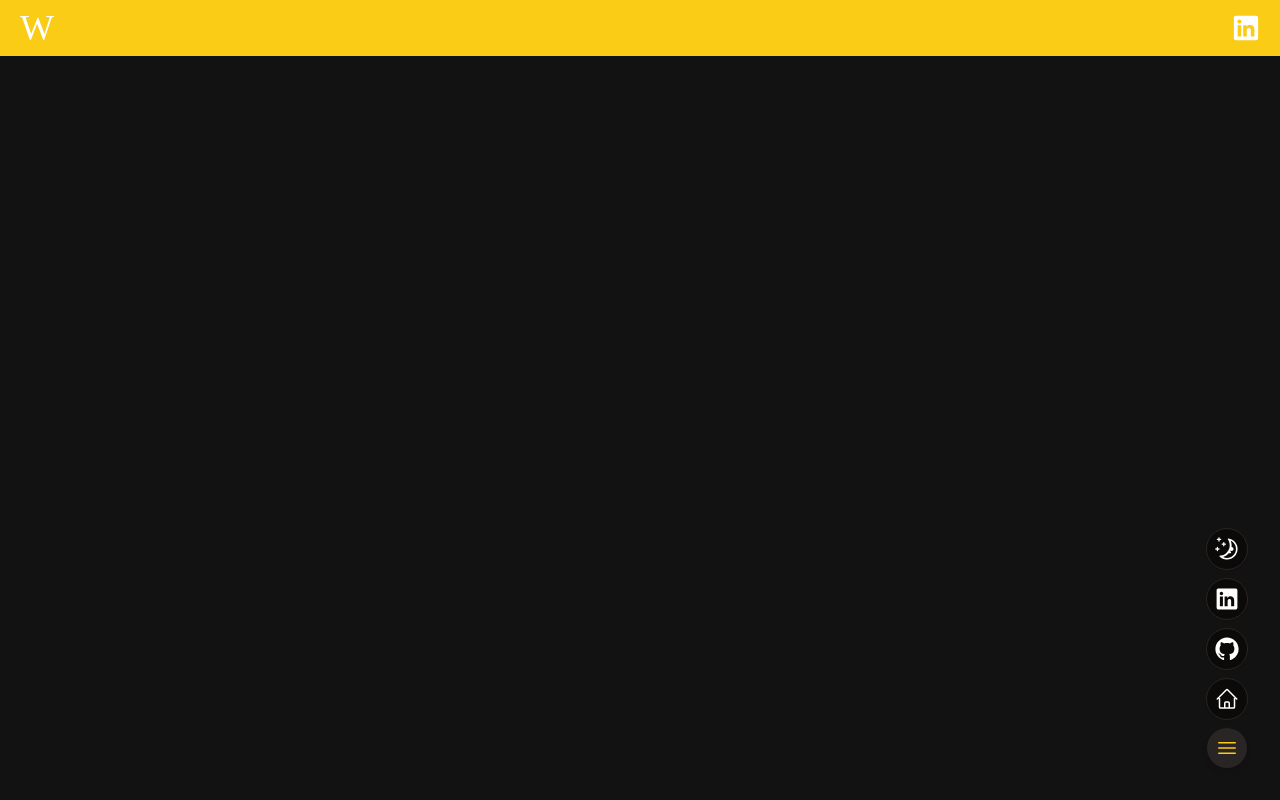
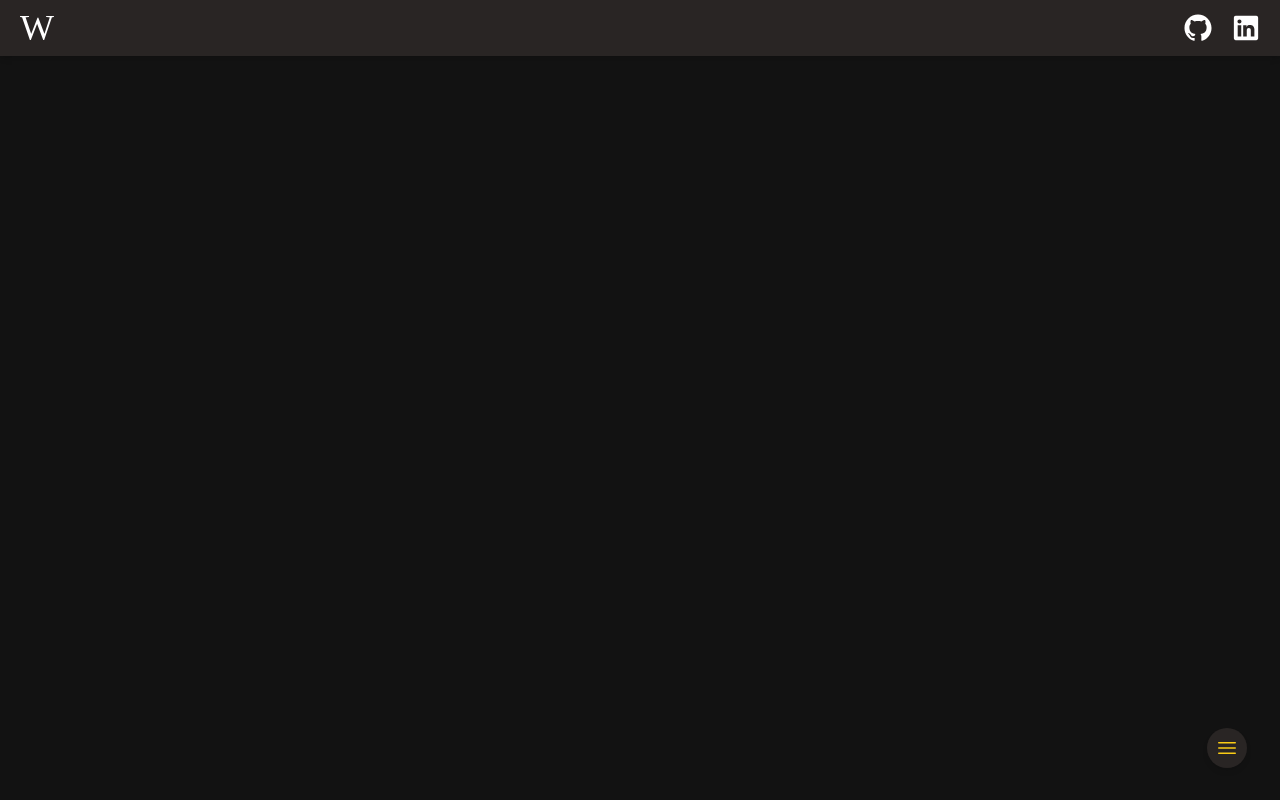
Before and after one commit to Wilfreno/About-me, a Next.js app: page / in a window 1280 px wide. Both pictures are taken after a click on the button 1228 px from the left and 748 px from the top of the page. Built offline with nearby package versions, Linux system fonts and the light colour scheme.

Commit message:
refactor: change app theme color

```diff
--- a/src/components/ThemeToggler.tsx
+++ b/src/components/ThemeToggler.tsx
@@ -16,14 +16,10 @@ const ThemeToggler = forwardRef(function () {
   }, [is_dark]);
 
   return (
-    <Button
-      variant="outline"
-      className="aspect-square h-fit w-auto fill-primary p-2 rounded-full hover:stroke-primary"
-      onClick={() => setIsDark((prev) => !prev)}
-    >
+    <span onClick={() => setIsDark((prev) => !prev)}>
       {!is_dark && <SunIcon className=" h-6 w-full " />}
       {is_dark && <MoonIcon className=" h-6 w-full" />}
-    </Button>
+    </span>
   );
 });
 
--- a/src/components/header/Header.tsx
+++ b/src/components/header/Header.tsx
@@ -3,9 +3,12 @@ import Link from "next/link";
 
 export default function Header() {
   return (
-    <header className="bg-primary flex justify-between py-2 px-5">
+    <header className="bg-secondary  flex justify-between py-2 px-5 shadow-md">
       <h1 className="text-4xl cursor-pointer font-['Poiret_One']">W</h1>
       <div className="flex items-center space-x-5 cursor-point">
+        <Link href="https://github.com/Wilfreno" target="_blank">
+          <GitHubLogoIcon className="h-auto w-7" />
+        </Link>
         <Link href="https://www.linkedin.com/in/wgayongan/" target="_blank">
           <LinkedInLogoIcon className="h-auto w-7" />
         </Link>
--- a/src/components/options/Options.tsx
+++ b/src/components/options/Options.tsx
@@ -1,96 +1,72 @@
 "use client";
 import {
-  ArrowTopRightOnSquareIcon,
   Bars3Icon,
   HomeIcon,
+  Squares2X2Icon,
+  UserIcon,
+  WrenchScrewdriverIcon,
 } from "@heroicons/react/24/outline";
 import { Button } from "../ui/button";
 import { useState } from "react";
 import { AnimatePresence, motion } from "framer-motion";
 import ThemeToggler from "../ThemeToggler";
 import Link from "next/link";
-import { GitHubLogoIcon, LinkedInLogoIcon } from "@radix-ui/react-icons";
+import ContactSvg from "../svg/ContactSvg";
+import {
+  Tooltip,
+  TooltipContent,
+  TooltipProvider,
+  TooltipTrigger,
+} from "../ui/tooltip";
 
 export default function Options() {
   const [display, setDisplay] = useState(false);
+
+  const items = [
+    { name: "toogle theme", icon: <ThemeToggler /> },
+    { name: "contact", icon: <ContactSvg className="h-6 w-auto fill-white" /> },
+    { name: "skills", icon: <WrenchScrewdriverIcon className="h-6 w-auto" /> },
+    { name: "projects", icon: <Squares2X2Icon className="h-6 w-auto" /> },
+    { name: "profile", icon: <UserIcon className="h-6 w-auto" /> },
+    { name: "start", icon: <HomeIcon className="h-6 w-auto" /> },
+  ];
 
   return (
     <section className="fixed bottom-8 right-8 flex flex-col items-center space-y-2 ">
       <ul className="flex flex-col items-center space-y-2">
         <AnimatePresence>
-          {display && (
-            <>
+          {display &&
+            items.map((item, index) => (
+              <TooltipProvider>
+                <Tooltip>
+                  <TooltipTrigger>
                     <motion.li
                       initial={{ opacity: 0, y: 10 }}
                       animate={{
                         opacity: 1,
                         y: 0,
-                  transition: { delay: 3 * 0.1 },
-                }}
-                exit={{ opacity: 0, y: 10 }}
-              >
-                <ThemeToggler />
-              </motion.li>
-              <motion.li
-                initial={{ opacity: 0, y: 10 }}
-                animate={{
-                  opacity: 1,
-                  y: 0,
-                  transition: { delay: 2 * 0.1 },
+                        transition: { delay: items.length - index * 0.1 },
                       }}
                       exit={{ opacity: 0, y: 10 }}
                     >
                       <Link
-                  href="https://www.linkedin.com/in/wgayongan/"
-                  target="_blank"
+                        href={"#" + item.name}
+                        as={"#" + item.name}
+                        prefetch
                       >
                         <Button
                           variant="outline"
-                    className="aspect-square h-fit w-auto p-2 rounded-full relative"
+                          className="aspect-square h-fit w-auto p-2 rounded-full hover:fill-primary"
                         >
-                    <LinkedInLogoIcon className="h-6 w-auto" />
+                          {item.icon}
                         </Button>
                       </Link>
                     </motion.li>
-
-              <motion.li
-                initial={{ opacity: 0, y: 10 }}
-                animate={{
-                  opacity: 1,
-                  y: 0,
-                  transition: { delay: 1 * 0.1 },
-                }}
-                exit={{ opacity: 0, y: 10 }}
-              >
-                <Link href="https://github.com/Wilfreno" target="_blank">
-                  <Button
-                    variant="outline"
-                    className="aspect-square h-fit w-auto p-2 rounded-full"
-                  >
-                    <GitHubLogoIcon className="h-6 w-auto" />
-                  </Button>
-                </Link>
-              </motion.li>
-              <motion.li
-                initial={{ opacity: 0, y: 10 }}
-                animate={{
-                  opacity: 1,
-                  y: 0,
-                  transition: { delay: 0 * 0.1 },
-                }}
-                exit={{ opacity: 0, y: 10 }}
-              >
-                <Link href="/" as="/">
-                  <Button
-                    variant="outline"
-                    className="aspect-square h-fit w-auto p-2 rounded-full"
-                  >
-                    <HomeIcon className="h-6" />
-                  </Button>
-                </Link>
-              </motion.li>
-            </>
-          )}
+                  </TooltipTrigger>
+                  <TooltipContent>{item.name}</TooltipContent>
+                </Tooltip>
+              </TooltipProvider>
+            ))}
         </AnimatePresence>
       </ul>
       <Button
--- /dev/null
+++ b/src/components/svg/ContactSvg.tsx
@@ -0,0 +1,31 @@
+import { SVGProps } from "react";
+
+export default function ContactSvg(props: SVGProps<SVGSVGElement>) {
+  return (
+    <svg
+      {...props}
+      version="1.1"
+      id="Capa_1"
+      xmlns="http://www.w3.org/2000/svg"
+      xmlnsXlink="http://www.w3.org/1999/xlink"
+      width="800px"
+      height="800px"
+      viewBox="0 0 422.271 422.271"
+      xmlSpace="preserve"
+    >
+      <g>
+        <path
+          d="M351.381,86.509L120.588,86.5c-12.82,0-23.25-10.43-23.25-23.25c0-12.82,10.43-23.25,23.25-23.25H344.84
+		c11.046,0,20-8.954,20-20c0-11.046-8.954-20-20-20H120.588C85.713,0,57.389,28.374,57.389,63.25l0.008,331.586
+		c0,20.72,6.715,27.436,15,27.436h277.486c8.283,0,15-6.716,15-15l-0.006-305.016C364.823,94.525,358.429,86.509,351.381,86.509z
+		 M295.213,323.729l-0.004,0.003l-6.386,6.383c-0.047,0.047-0.094,0.092-0.14,0.138c-12.627,12.36-29.763,14.53-50.934,6.448
+		c-19.414-7.41-41.773-23.424-64.66-46.311c-22.886-22.887-38.899-45.245-46.312-64.66c-8.08-21.171-5.909-38.307,6.45-50.934
+		c0.045-0.047,0.092-0.093,0.137-0.139l6.382-6.386l0.003-0.003c3.532-3.532,8.322-5.516,13.316-5.517
+		c4.995-0.001,9.787,1.983,13.321,5.517l24.055,24.056c7.355,7.354,7.355,19.28,0,26.636l-8.398,8.398l54.077,54.075l8.397-8.397
+		c7.355-7.354,19.279-7.354,26.635,0l24.059,24.057c3.531,3.533,5.517,8.325,5.516,13.32
+		C300.727,315.408,298.743,320.199,295.213,323.729z"
+        />
+      </g>
+    </svg>
+  );
+}
--- /dev/null
+++ b/src/components/ui/hover-card.tsx
@@ -0,0 +1,29 @@
+"use client"
+
+import * as React from "react"
+import * as HoverCardPrimitive from "@radix-ui/react-hover-card"
+
+import { cn } from "@/lib/utils"
+
+const HoverCard = HoverCardPrimitive.Root
+
+const HoverCardTrigger = HoverCardPrimitive.Trigger
+
+const HoverCardContent = React.forwardRef<
+  React.ElementRef<typeof HoverCardPrimitive.Content>,
+  React.ComponentPropsWithoutRef<typeof HoverCardPrimitive.Content>
+>(({ className, align = "center", sideOffset = 4, ...props }, ref) => (
+  <HoverCardPrimitive.Content
+    ref={ref}
+    align={align}
+    sideOffset={sideOffset}
+    className={cn(
+      "z-50 w-64 rounded-md border bg-popover p-4 text-popover-foreground shadow-md outline-none data-[state=open]:animate-in data-[state=closed]:animate-out data-[state=closed]:fade-out-0 data-[state=open]:fade-in-0 data-[state=closed]:zoom-out-95 data-[state=open]:zoom-in-95 data-[side=bottom]:slide-in-from-top-2 data-[side=left]:slide-in-from-right-2 data-[side=right]:slide-in-from-left-2 data-[side=top]:slide-in-from-bottom-2",
+      className
+    )}
+    {...props}
+  />
+))
+HoverCardContent.displayName = HoverCardPrimitive.Content.displayName
+
+export { HoverCard, HoverCardTrigger, HoverCardContent }
```
Also changed, not shown: package.json (+10 -9 lines), 1 other file (tests, documents, lock files or other folders). Lines whose indentation alone changed are shown as unchanged.
